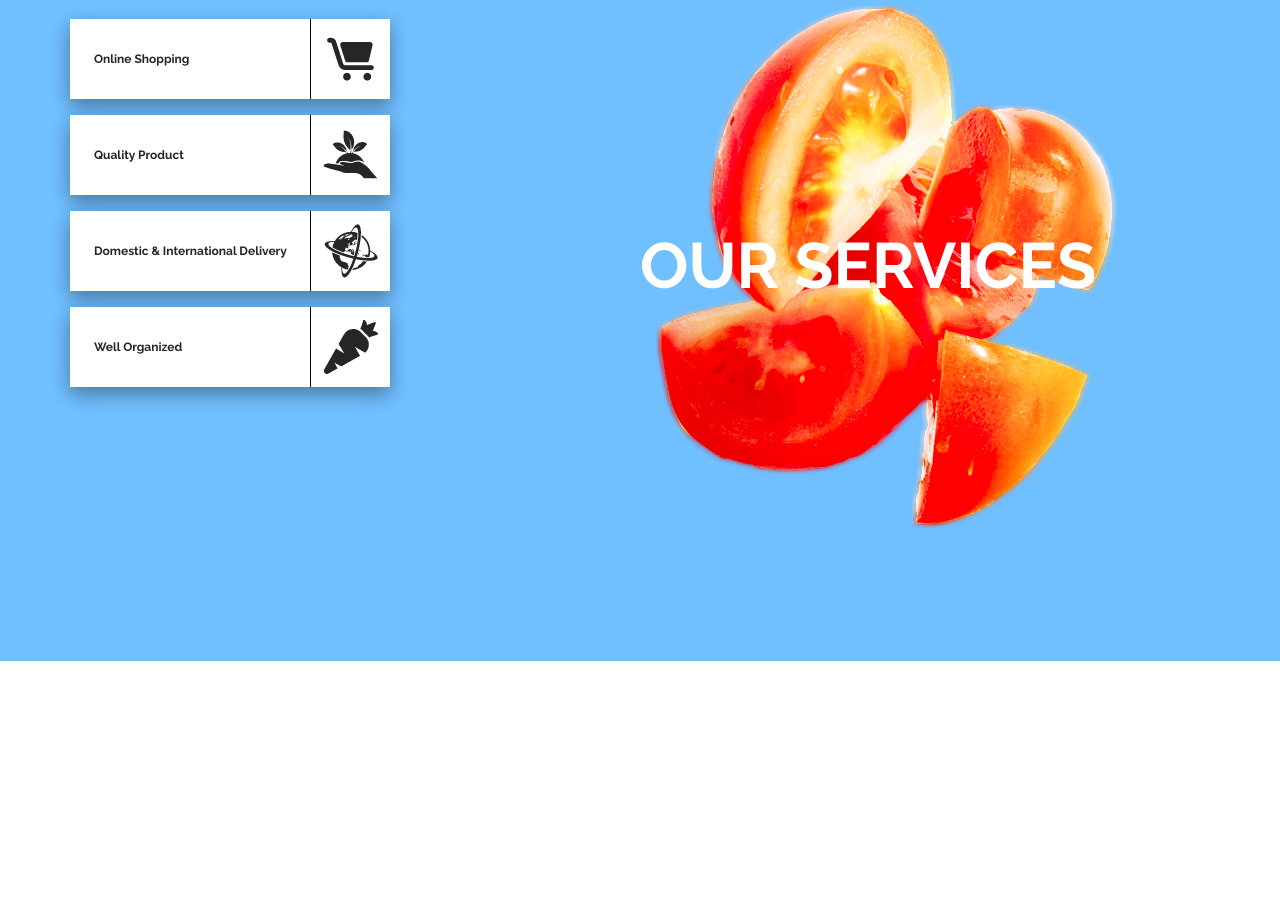
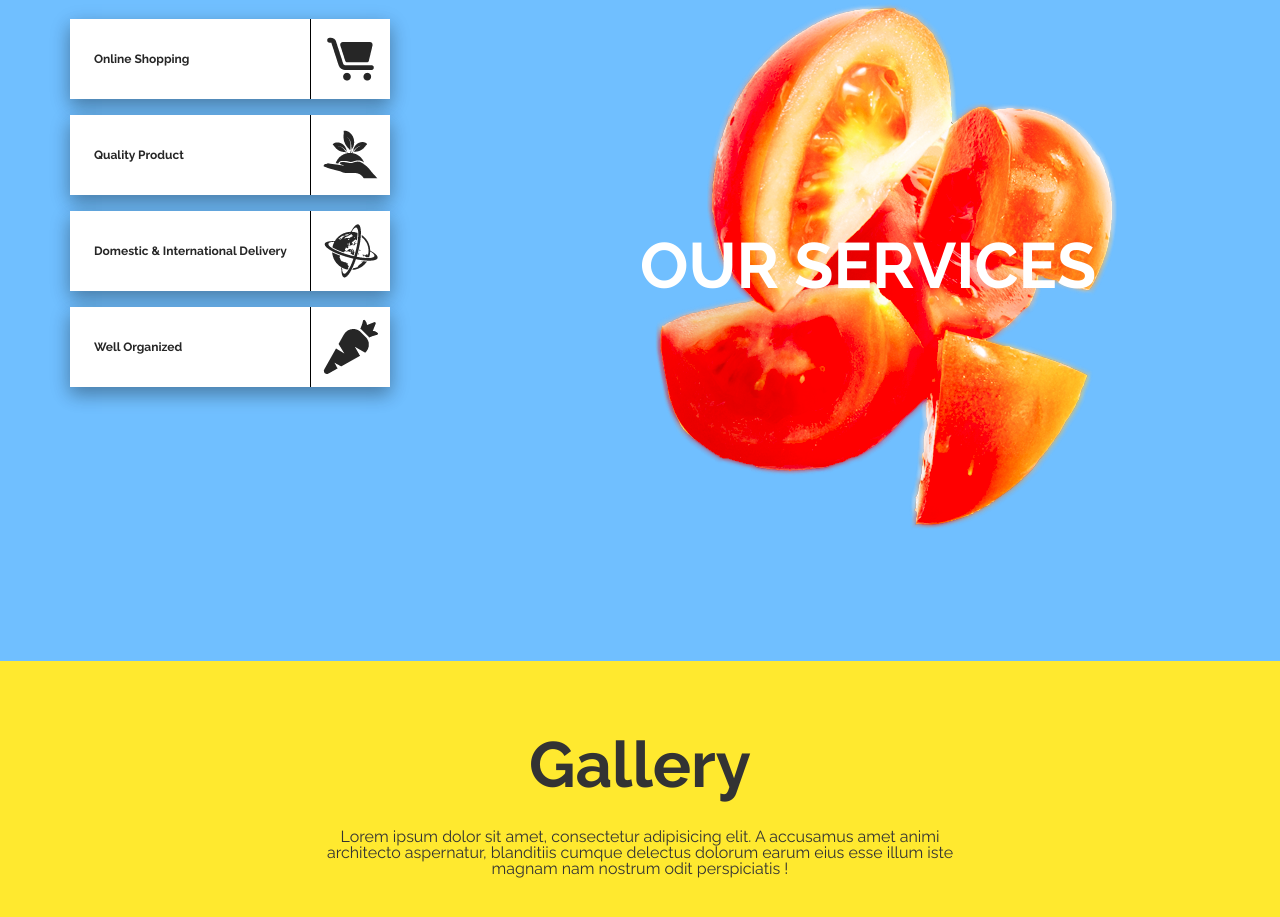
Before and after one commit to ewanaroznik/WeeklyWebChallenge-2, a plain HTML site: page index.html in a window 1280 px wide. Shown: the part 1829-2746 px from the top of the page. Before the commit the page ends 2490 px from the top, so only its background shows below. Drawn offline with nearby package versions, Linux system fonts and the light colour scheme.

Commit message:
Gallery section added

```diff
--- a/css/main.css
+++ b/css/main.css
@@ -34,7 +34,7 @@ nav li {
 }
 
 .navbar-nav li a:hover{
-    color: yellow !important;
+    color: lightgreen !important;
 }
 
 .text-box {
@@ -152,3 +152,20 @@ nav li {
     font-weight: 700;
     width: 100%;
 }
+
+.gallery {
+    background-color: #ffe92f;
+    height: 1536px;
+}
+
+.gallery-text{
+    display: inline-block;
+    width: 50%;
+    padding-top: 4.5rem;
+}
+
+.gallery-text h1 {
+    font-size: 4rem;
+    font-weight: 700;
+    padding-bottom: 2rem;
+}
--- a/index.html
+++ b/index.html
@@ -86,5 +86,12 @@
             </div>
         </div>
     </div>
+    <div class="gallery text-center">
+        <div class="gallery-text ">
+            <h1>Gallery</h1>
+            <p>Lorem ipsum dolor sit amet, consectetur adipisicing elit. A accusamus amet animi architecto aspernatur, blanditiis cumque delectus dolorum earum eius esse illum iste magnam nam nostrum odit perspiciatis !</p>
+        </div>
+
+    </div>
 </body>
 </html>
```
